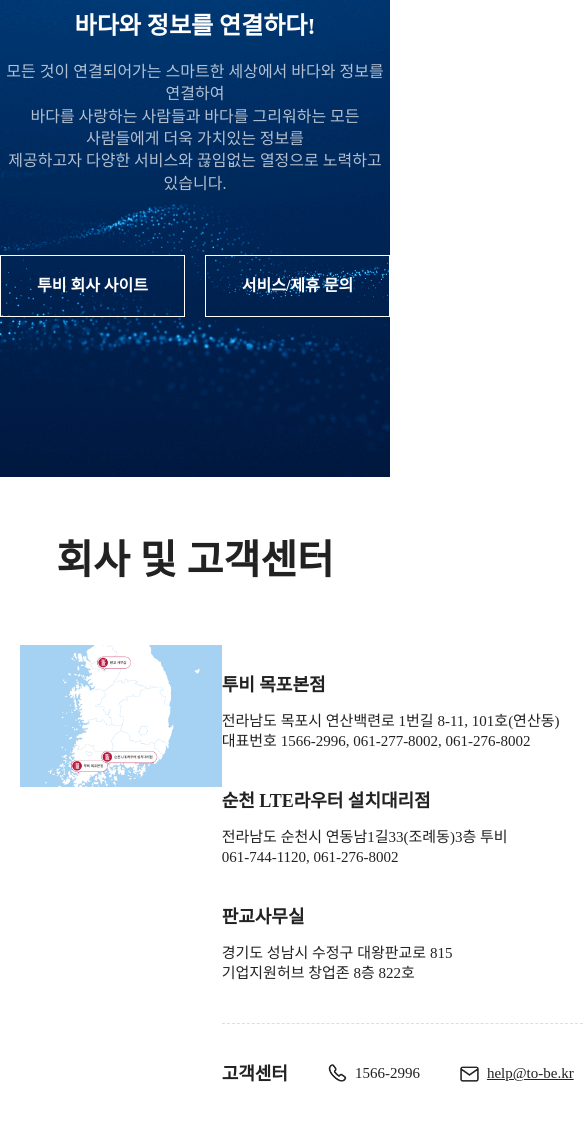
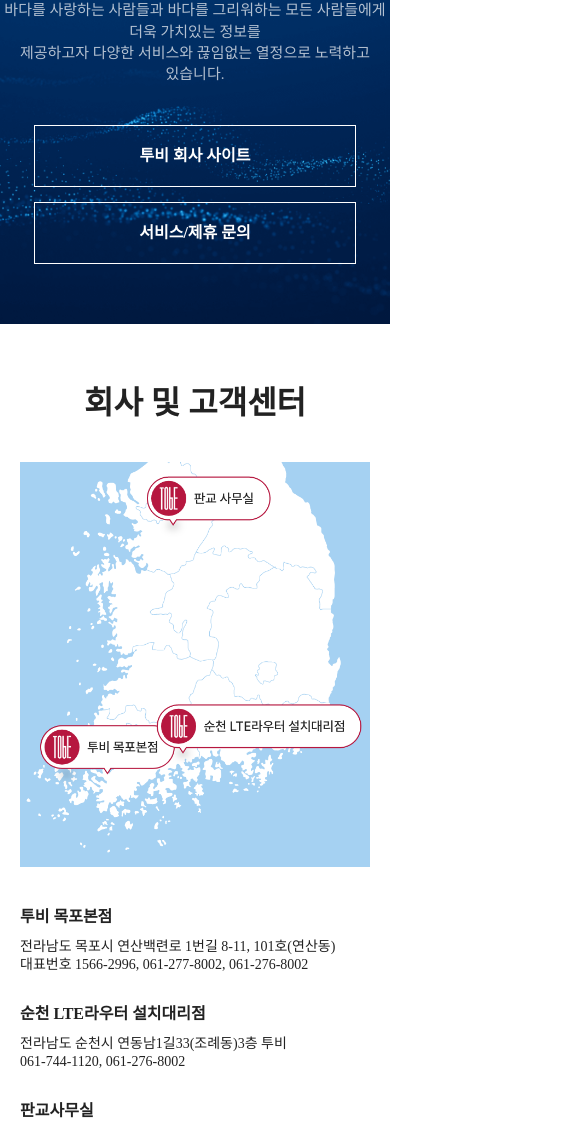
Before and after one commit to kse012050/fishEmperor, a plain HTML site: page aboutUs.html in a window 390 px wide. Shown: the part 340-1467 px from the top of the page, 585 px wide, since content can reach past the window. Drawn offline with nearby package versions, Linux system fonts and the light colour scheme; a web font is replaced by a local one.

Commit message:
mobile - FAQ 페이지 완료

```diff
--- a/aboutUs.html
+++ b/aboutUs.html
@@ -42,7 +42,6 @@
         <section class="contentsSize contentsBlcok">
             <h2>회사 및 고객센터</h2>
             <address>
-                <img src="images/aboutUs-map.png" alt="회사 위치 지도">
                 <div>
                     <dl>
                         <dt>투비 목포본점</dt>
--- a/css/desktop.css
+++ b/css/desktop.css
@@ -61,3 +61,13 @@
 .emperorPage{
     & .mainFunc{padding-bottom: 70px;}
 }
+
+
+/* 회사소개 */
+.aboutUsPage{
+    & section{
+        & address{
+            &::before{width: 57.6271%; aspect-ratio: 680 / 480; background-image: url('../images/aboutUs-map.png');}
+        }
+    }
+}
--- a/css/desktop_tablet.css
+++ b/css/desktop_tablet.css
@@ -169,3 +169,54 @@
         }
     }
 }
+
+
+/* 회사소개 */
+.aboutUsPage{
+    & .homeArea{padding-block: 140px 160px;
+        & img{width: 110px;}
+        & strong{font-size: 24px; line-height: 29px;}
+        & p{font-size: 16px; line-height: 22.3333px;}
+        & div{display: flex; justify-content: center; align-items: center; margin-top: 60px; gap: 20px;
+            & a{width: 240px;}
+        }
+    }
+    & section{
+        & h2{font-size: 40px; line-height: 48px; margin-bottom: 60px;}
+        & address{display: flex; justify-content: space-between; align-items: center;
+            & > div{width: 35.5932%; min-width: 366px;
+                & dl{padding-block: 30px 40px;
+                    & dt{font-size: 18px; line-height: 21px; margin-bottom: 15px;}
+                    & dd{font-size: 15px; line-height: 20px;
+                        &:not(:last-child){margin-bottom: 40px;}
+                    }
+                }
+                & div{padding-block: 40px;
+                    & :not(:last-child){margin-right: 40px;}
+                    & b{font-size: 18px;}
+                    & a{font-size: 15px;}
+                }
+            }
+        }
+    }
+}
+
+
+
+/* FAQ */
+.faqPage{
+    & h2{font-size: 40px; line-height: 48px; margin-bottom: 60px;}
+    & [data-formData="btns"]{
+        & li{
+            & button{font-size: 20px; line-height: 24px; padding-inline: 30px;}
+        }
+    }
+    & [data-formData="contents"]{
+        & li{
+            & button{font-size: 18px; line-height: 100px; padding-inline: 30px 20px;
+                &::after{width: 42px; right: 20px;}
+            }
+            & div{white-space: pre; font-size: 16px; line-height: 24.25px; padding: 40px 30px 80px;}
+        }
+    }
+}
--- a/css/mobile.css
+++ b/css/mobile.css
@@ -171,3 +171,57 @@
         & .smartArea{text-align: left; gap: var(--spacing) 20px; max-width: 330px; margin-inline: auto;}
     }
 }
+
+
+/* 회사소개 */
+.aboutUsPage{
+    & .homeArea{padding-block: 60px;
+        & img{width: 92px;}
+        & strong{font-size: 20px; line-height: 24px;}
+        & p{font-size: 15px; line-height: 21.2px;}
+        & div{margin-top: 40px;
+            & a{display: block; max-width: 320px; margin-inline: auto;
+                &:not(:last-child){margin-bottom: 15px;}
+            }
+        }
+    }
+    & section{
+        & h2{font-size: 32px; line-height: 38px; margin-bottom: 40px;}
+        & address{
+            /* &::before, > div{max-width: 320px; margin-inline: auto;} */
+            &::before{display: block; background-image: url('../images/aboutUs-map-m.png'); width: 100%; aspect-ratio: 320 / 370; margin-bottom: 40px;}
+            & > div{
+                & dl{padding-bottom: 30px; margin-bottom: 30px;
+                    & dt{font-size: 16px; line-height: 19px; margin-bottom: 12px;}
+                    & dd{font-size: 14px; line-height: 18px;
+                        &:not(:last-child){margin-bottom: 30px;}
+                    }
+                }
+                & div{
+                    & a:not(:last-of-type){margin-right: 20px;}
+                    & b{font-size: 16px; margin-right: 23px;}
+                    & a{font-size: 14px;}
+                }
+            }
+        }
+    }
+}
+
+
+/* FAQ */
+.faqPage{
+    & h2{font-size: 32px; line-height: 38px; margin-bottom: 30px;}
+    & [data-formData="btns"]{flex-wrap: wrap; row-gap: 20px; max-width: 320px; margin-inline: auto;
+        & li{
+            & button{font-size: 18px; line-height: 21px; padding-inline: 20px;}
+        }
+    }
+    & [data-formData="contents"]{
+        & li{
+            & button{font-size: 15px; line-height: 80px; padding-inline: 10px;
+                &::after{width: 30px; right: 10px;}
+            }
+            & div{font-size: 15px; line-height: 21.3333px; padding: 30px 20px 40px;}
+        }
+    }
+}
--- a/css/page.css
+++ b/css/page.css
@@ -143,29 +143,26 @@
 
 /* 회사소개 */
 .aboutUsPage{
-    & .homeArea{color: white; text-align: center; padding-block: 140px 160px; background: url('../images/aboutUs-bg.png') no-repeat center bottom / cover;
-        & img{width: 110px; margin-bottom: 40px;}
-        & strong{display: block; font-size: 24px; font-weight: 700; line-height: 29px; margin-bottom: 20px;}
-        & p{font-size: 16px; font-weight: 500; line-height: 22.3333px; color: rgba(255, 255, 255, 0.7);}
-        & div{display: flex; justify-content: center; align-items: center; margin-top: 60px; gap: 20px;
-            & a{width: 240px; font-size: 16px; font-weight: 700; line-height: 60px; border: 1px solid white;}
+    & .homeArea{color: white; text-align: center; background: url('../images/aboutUs-bg.png') no-repeat center bottom / cover;
+        & img{margin-bottom: 40px;}
+        & strong{display: block; font-weight: 700; margin-bottom: 20px;}
+        & p{font-weight: 500; color: rgba(255, 255, 255, 0.7);}
+        & div{
+            & a{font-size: 16px; font-weight: 700; line-height: 60px; border: 1px solid white;}
         }
     }
     & section{
-        & h2{font-size: 40px; font-weight: 700; line-height: 48px; text-align: center; margin-bottom: 60px;}
-        & address{display: flex; justify-content: space-between; align-items: flex-start;
-            & img{width: 57.6271%;}
-            & > div{width: 35.5932%; min-width: 366px;
-                & dl{padding-block: 30px 40px; border-bottom: 1px dashed var(--colorLine);
-                    & dt{font-size: 18px; font-weight: 700; line-height: 21px; margin-bottom: 15px;}
-                    & dd{font-size: 15px; font-weight: 300; line-height: 20px;
-                        &:not(:last-child){margin-bottom: 40px;}
-                    }
+        & h2{font-weight: 700; text-align: center;}
+        & address{
+            &::before{content: '';  background-repeat: no-repeat; background-position: center; background-size: cover; margin-right: 5%;}
+            & > div{
+                & dl{border-bottom: 1px dashed var(--colorLine);
+                    & dt{font-weight: 700;}
+                    & dd{font-weight: 300;}
                 }
-                & div{display: flex; align-items: center; padding-block: 40px;
-                    & :not(:last-child){margin-right: 40px;}
-                    & b{font-size: 18px; font-weight: 700;}
-                    & a{font-size: 15px; font-weight: 300; display: flex; align-items: center;
+                & div{display: flex; align-items: center;
+                    & b{font-weight: 700;}
+                    & a{font-weight: 300; display: flex; align-items: center;
                         &::before{content: ''; --width: 20px; width: var(--width); aspect-ratio: 1; background: url('../images/icon.png') no-repeat left top calc(var(--styleIdx) * var(--width) * -1) / 200%; margin-right: 7px;}
                         & span{text-decoration: underline;}
                     }
@@ -178,21 +175,21 @@
 
 /* FAQ */
 .faqPage{
-    & h2{font-size: 40px; font-weight: 700; line-height: 48px; text-align: center; margin-bottom: 60px;}
+    & h2{font-weight: 700; text-align: center;}
     & [data-formData="btns"]{display: flex; justify-content: center; align-items: center; margin-bottom: 40px;
         & li{
-            & button{font-size: 20px; font-weight: 700; line-height: 24px; padding-inline: 30px;}
+            & button{font-weight: 700;}
             &:is(.active, :hover) button{color: var(--colorPoint01);}
         }
     }
     & [data-formData="contents"]{border-top: 1px solid var(--colorFont);
         & li{border-bottom: 1px solid var(--colorLine);
-            & button{width: 100%; font-size: 18px; font-weight: 300; line-height: 100px; text-align: left; padding-inline: 30px 20px; position: relative;
-                &::after{content: ''; position: absolute; width: 42px; aspect-ratio: 1; right: 20px; top: 50%; transform: translateY(-50%); background: url('../images/arrow-dwon.png') no-repeat center / cover;}
+            & button{width: 100%; font-weight: 300; text-align: left; position: relative;
+                &::after{content: ''; position: absolute; aspect-ratio: 1; top: 50%; transform: translateY(-50%); background: url('../images/arrow-dwon.png') no-repeat center / cover;}
             }
-            & pre{display: none; font-size: 16px; font-weight: 300; line-height: 24.25px; margin: 0; padding: 40px 30px 80px; background-color: #f8f8f8;}
+            & div{display: none; font-weight: 300; background-color: #f8f8f8;}
 
-            &.active pre{display: block;}
+            &.active div{display: block;}
             &.active button, button:hover{font-weight: 700;}
         }
     }
--- a/css/tablet.css
+++ b/css/tablet.css
@@ -60,3 +60,13 @@
 .emperorPage{
     & .mainFunc{padding-bottom: 105px;}
 }
+
+
+/* 회사소개 */
+.aboutUsPage{
+    & section{
+        & address{
+            &::before{width: 53.9419%; aspect-ratio: 520 / 480; background-image: url('../images/aboutUs-map-t.png');}
+        }
+    }
+}
```
Also changed, not shown: FAQ.html (+10 -10 lines), images/aboutUs-map-m.png (added), images/aboutUs-map-t.png (added).
